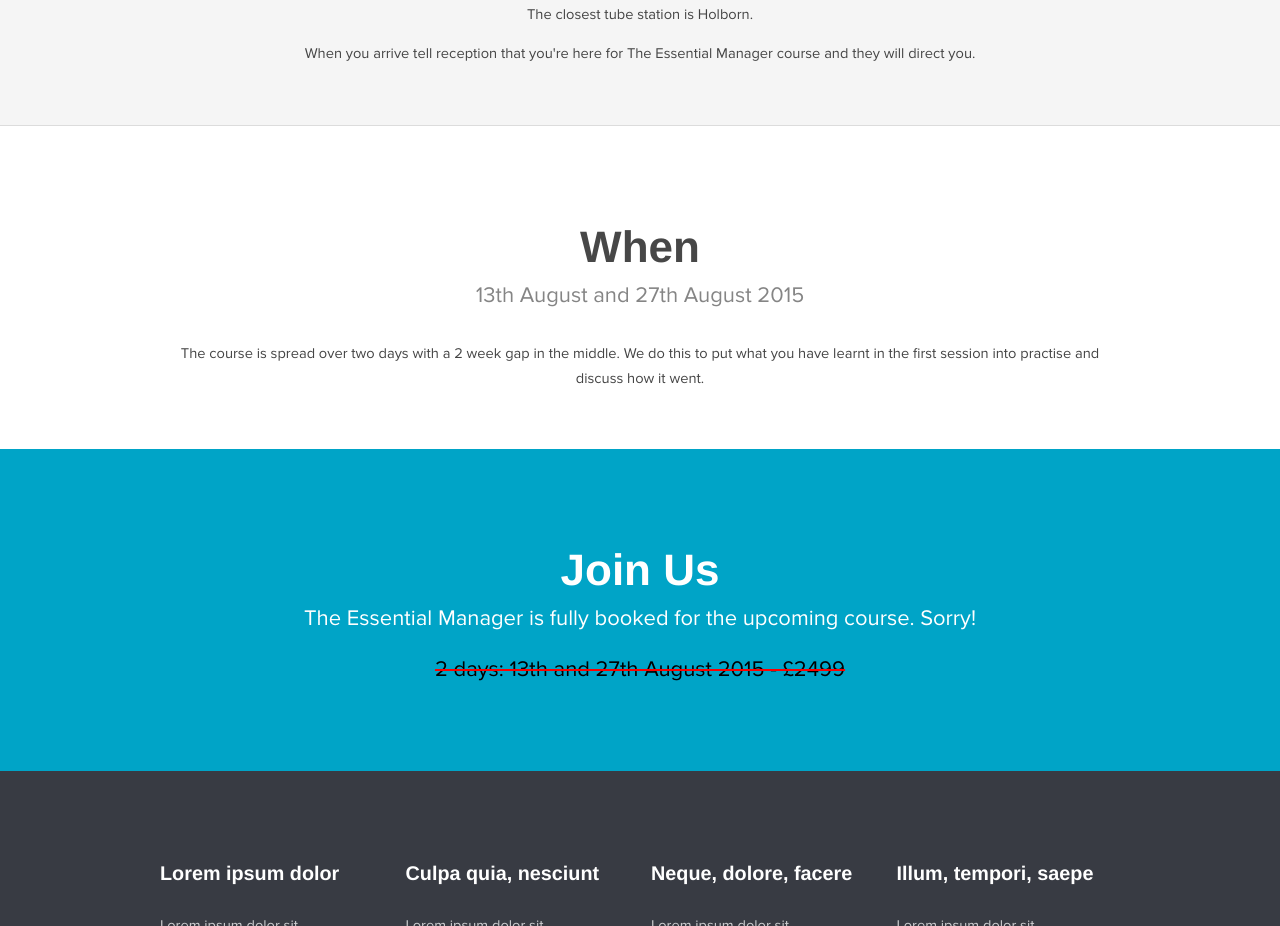
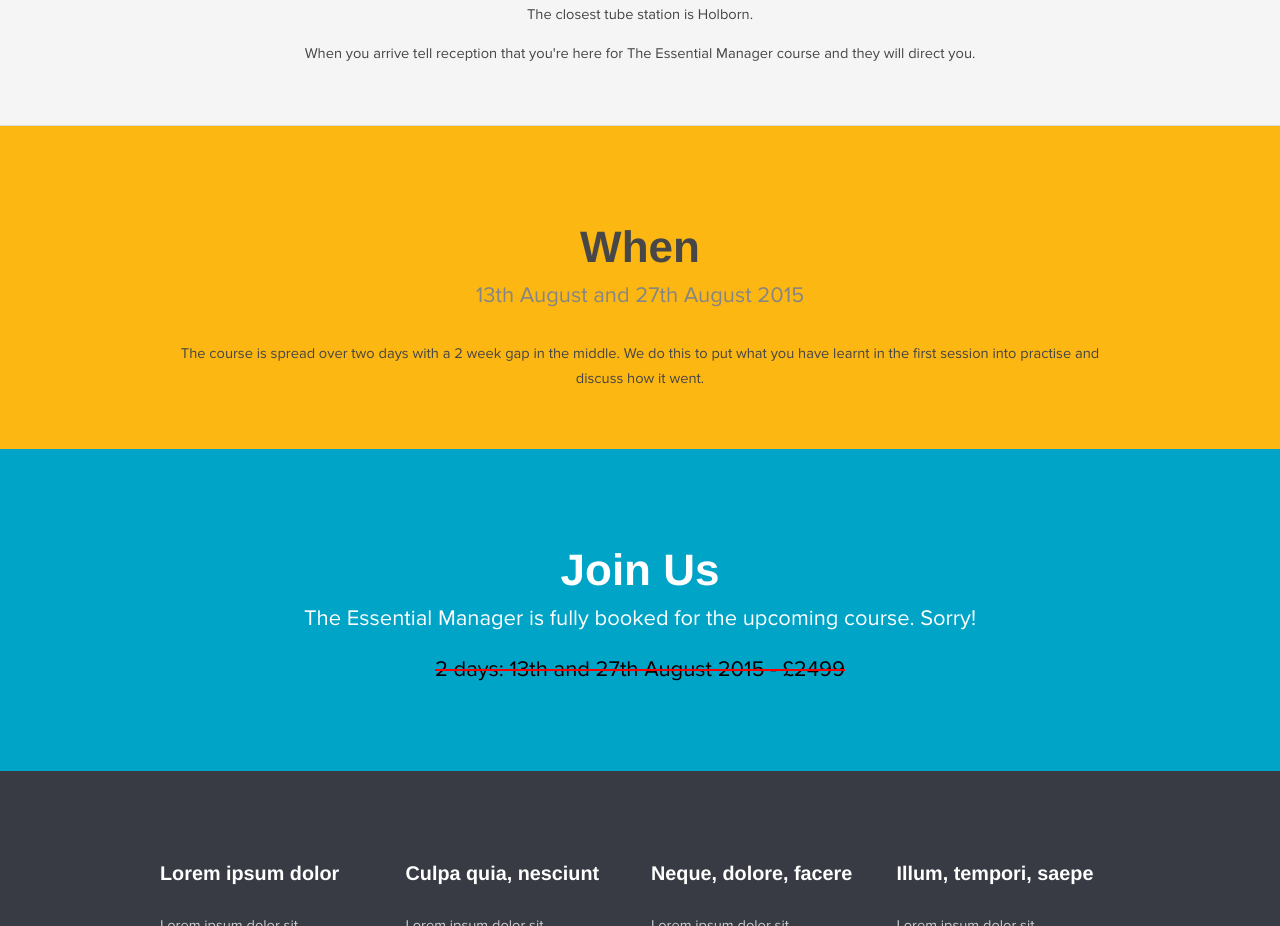
Before and after one commit to thehenster/theessentialmanager, a plain HTML site: page index.html in a window 1280 px wide. Shown: the part 1757-2683 px from the top of the page. Drawn offline with Linux system fonts and the light colour scheme; a web font is replaced by a local one.

Commit message:
Change when block colour.

```diff
--- a/css/style.css
+++ b/css/style.css
@@ -1096,6 +1096,10 @@
 			padding-top: 4em;
 		}
 
+		.wrapper.style2 {
+			background-color: #fdb713;
+		}
+
 		.wrapper.style2 .profile {
 			margin-bottom: 2em;
 			text-align: left;
```
